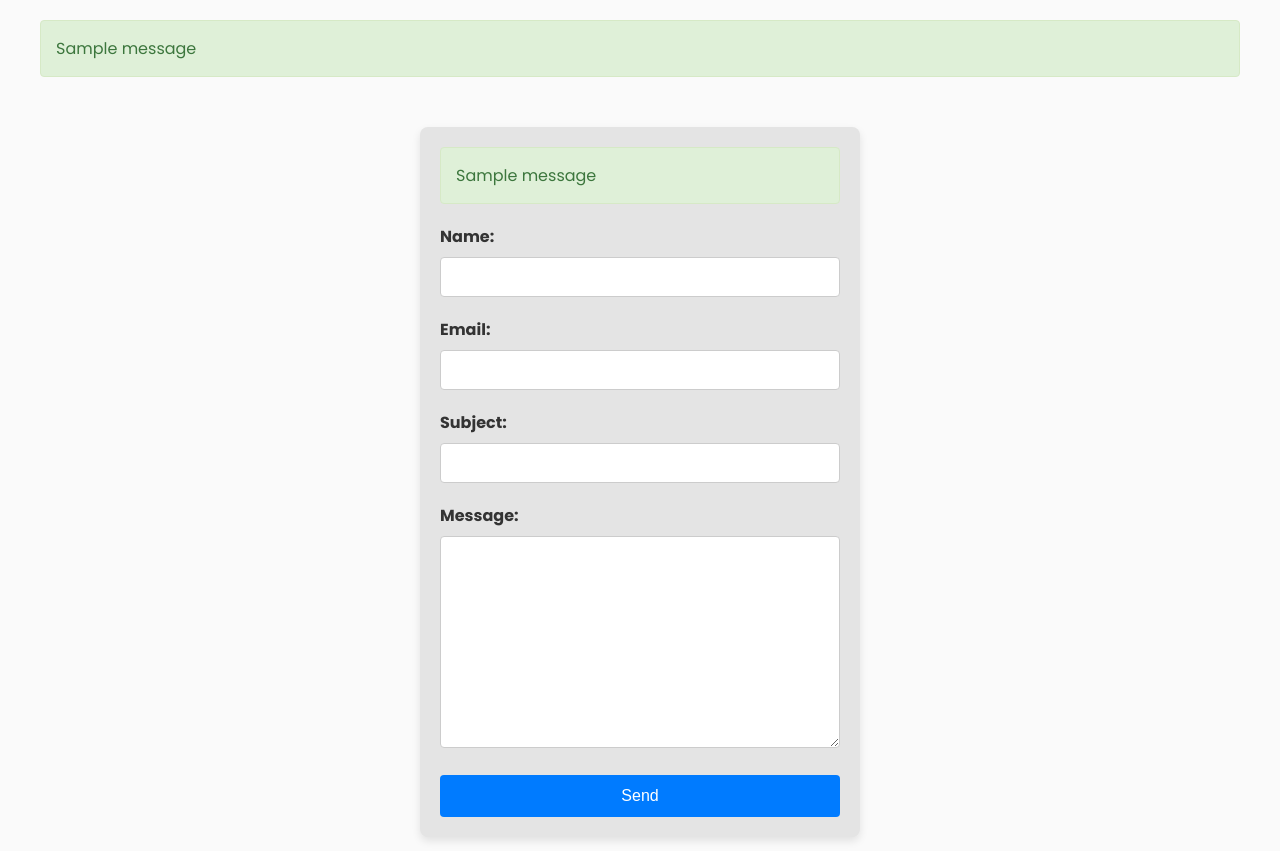
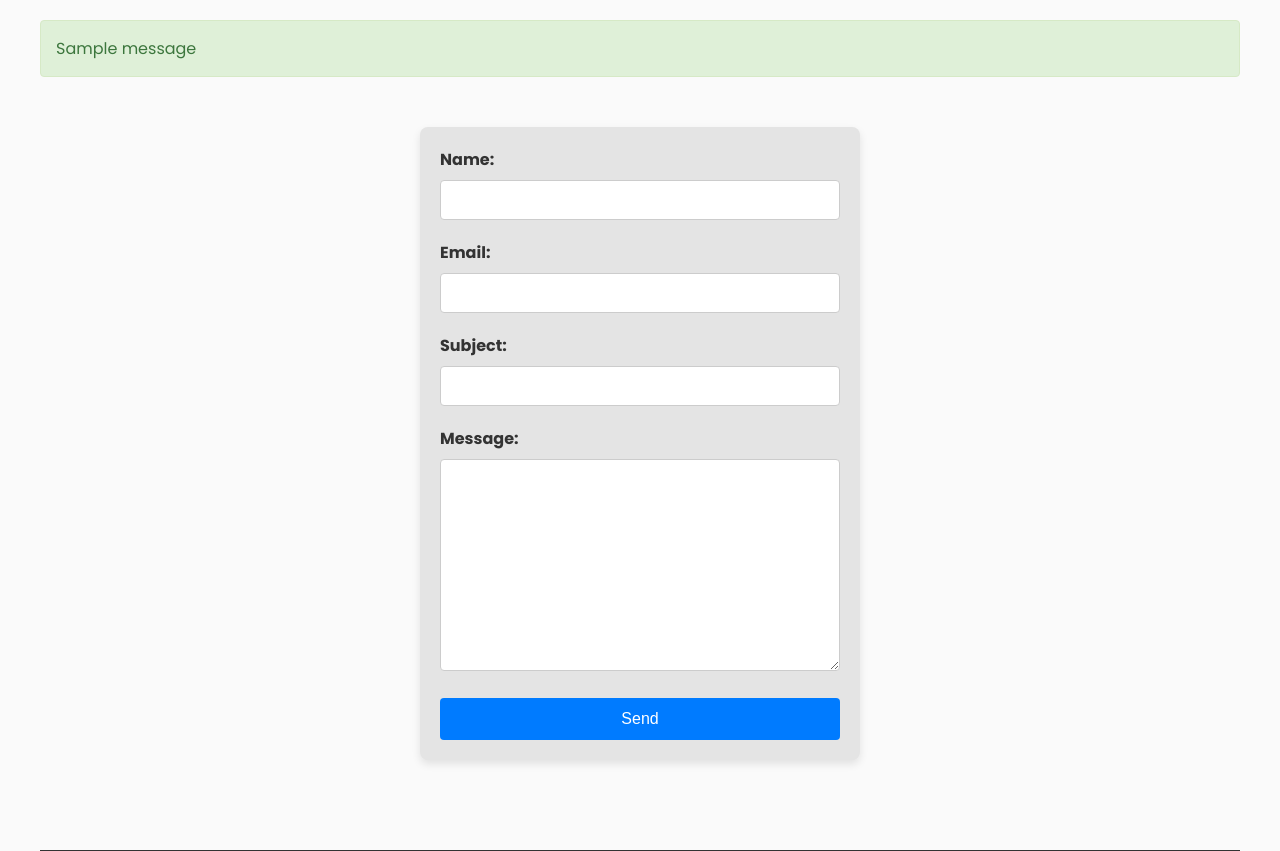
Before and after one commit to SaeedSaedi/Django_API, a Django app: page /contact-us in a window 1280 px wide. Shown: the part 123-974 px from the top of the page. Run offline with Django 5.2, Linux system fonts and the light colour scheme; tables that the repository leaves empty hold one stand-in row (values such as "Sample post"); one stand-in notice (Sample message) is shown.

Commit message:
revome messages from contact form

```diff
--- a/templates/blog/contact.html
+++ b/templates/blog/contact.html
@@ -2,18 +2,7 @@
 
 {% block content %}
 <div class="form-container">
-    <!-- Display messages -->
-    {% if messages %}
-    <div class="messages">
-        {% for message in messages %}
-        <div class="alert {% if message.tags %}alert-{{ message.tags }}{% endif %}" role="alert">
-            {{ message }}
-        </div>
-        {% endfor %}
-    </div>
-    {% endif %}
 
-    <!-- Contact Form -->
     <form action="{% url 'blog:contact' %}" method="POST">
         {% csrf_token %}
         <div class="form-group">
```
